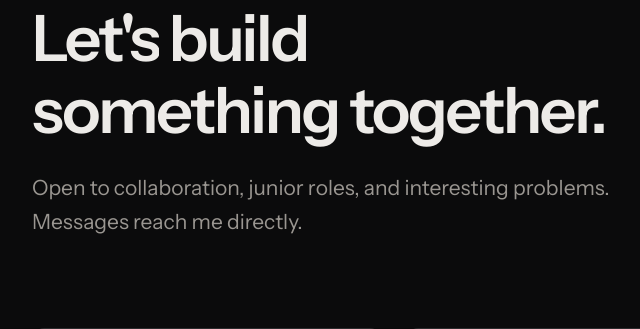
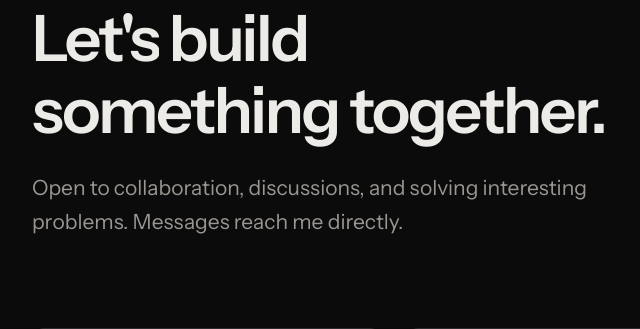
Before and after one commit to ankushdhojkarki/portfolio, a Django app: page / in a window 1280 px wide. Shown: the part 4840-5169 px from the top of the page, without its empty margins (11-651 px from the left). Run offline with Django 5.2, Linux system fonts and the light colour scheme; data that the repository does not hold is empty.

Commit message:
contact text

```diff
--- a/templates/partials/contact.html
+++ b/templates/partials/contact.html
@@ -3,7 +3,7 @@
         <p class="mono section__label" data-reveal><span class="section__num">06</span> Contact</p>
         <h2 class="section__title" data-split-words>Let's build something together.</h2>
         <p class="section__sub" data-reveal>
-            Open to collaboration, junior roles, and interesting problems. Messages reach me directly.
+            Open to collaboration, discussions, and solving interesting problems. Messages reach me directly.
         </p>
     </div>
 
```
